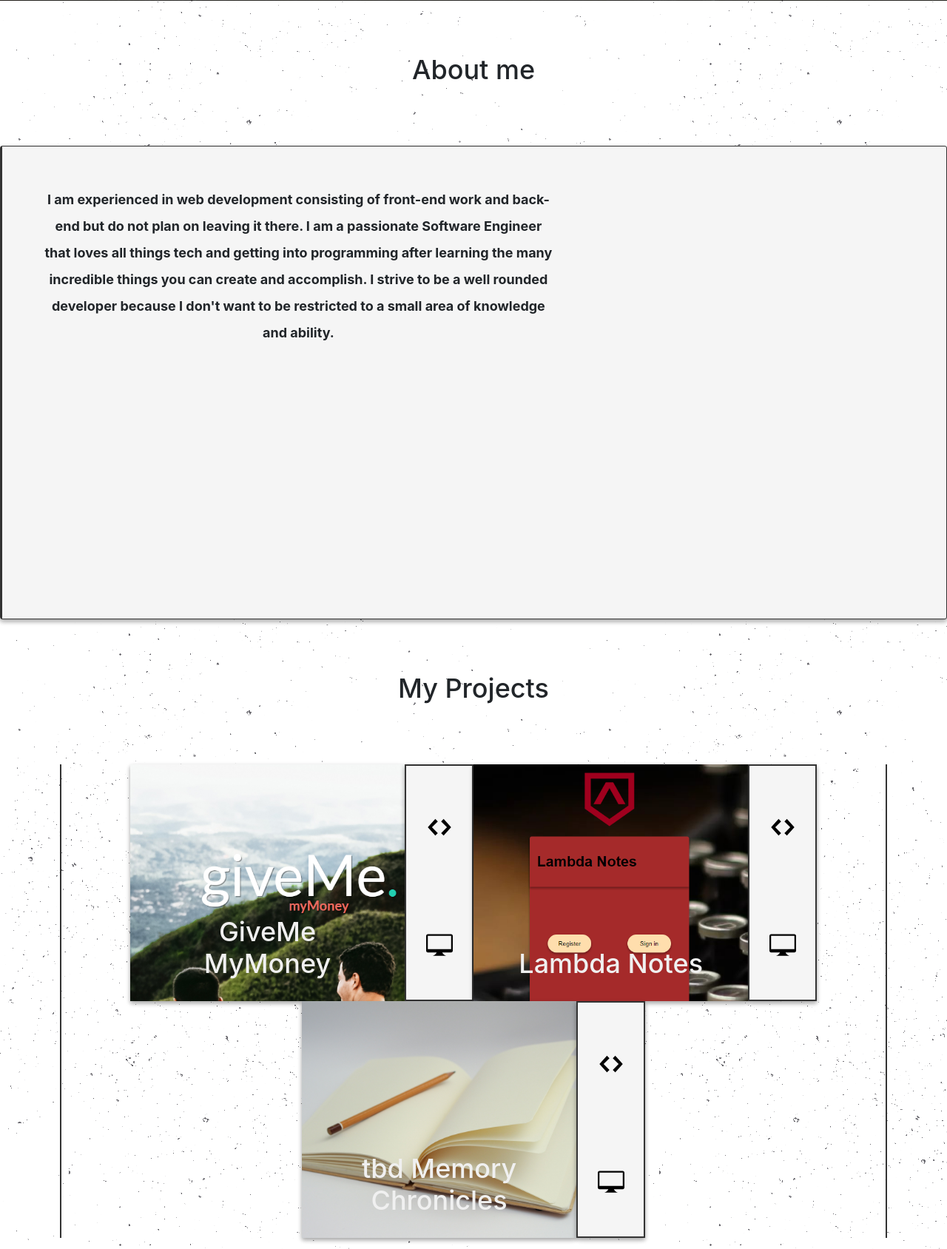
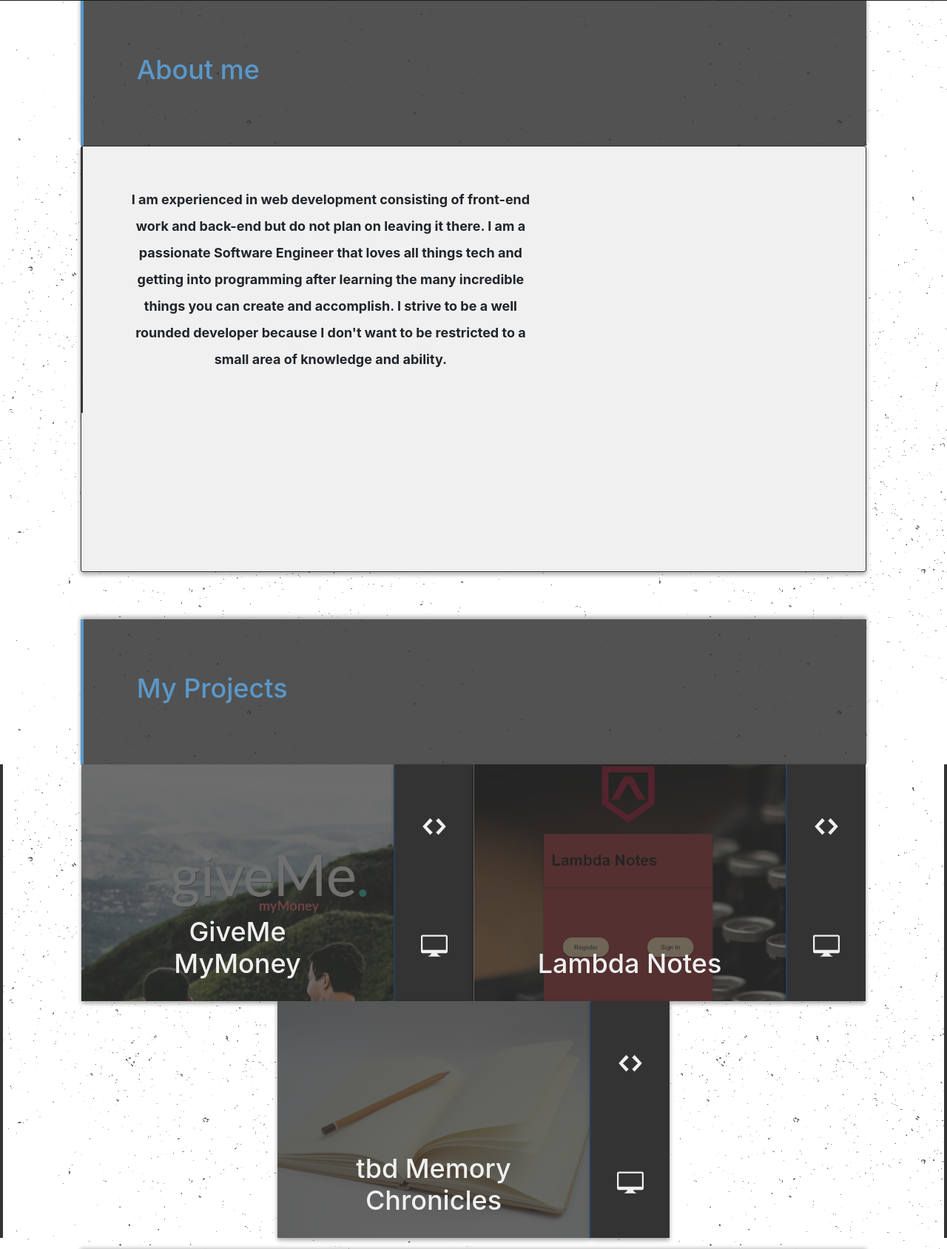
Before and after one commit to onHawk/Portfolio, a Gatsby site in the folder Luis-site/: page / in a window 1280 px wide. Shown: the part 783-2471 px from the top of the page at 74% size. Built offline with nearby package versions, Linux system fonts and the light colour scheme; Gatsby itself is replaced by a stand-in of ours.

Commit message:
add styles to titles and sections for uniformity

```diff
--- a/Luis-site/src/pages/index.js
+++ b/Luis-site/src/pages/index.js
@@ -34,12 +34,12 @@
     <Contact />
     <footer className="foot">
       <Row style={{ margin: '0' }}>
-        <Col className="myinfo">
+        <Col className="myinfo" style={{ borderRight: '1px solid #333333' }}>
           <FaAddressCard size="34px" />
           <p> 770.778.9995 </p>
         </Col>
 
-        <Col className="myinfo">
+        <Col className="myinfo" style={{ borderLeft: '1px solid #333333' }}>
           <FaEnvelope size="34px" />
           <a href="mailto:luisd824@gmail.com">luisd824@gmail.com</a>
         </Col>
--- a/Luis-site/src/sass/main.scss
+++ b/Luis-site/src/sass/main.scss
@@ -3,20 +3,23 @@
   flex-flow: column;
 }
 .titles {
-  margin: 2rem auto;
-  padding: 2rem;
-  text-align: center;
-  width: 80%;
+  margin: 0 auto;
+  padding: 4rem;
+  text-align: left;
+  width: 83%;
+  background-color: #333333d8;
+  border-left: 4px solid #5fb7ffb2;
+  color: #5fb7ffb2;
+  box-shadow: 0px -4px 6px rgba(0, 0, 0, 0.16), 0px -2px 6px rgba(0, 0, 0, 0.23);
+  @media (max-width: 768px) {
+    width: 100%;
+  }
 }
 
 /********** About section styles **********/
 #about {
-  margin-bottom: 1rem;
   height: 80vh;
-  border: 1px solid #333333;
-  border-radius: 3px;
-  background-color: rgb(245, 245, 245);
-  box-shadow: 0 3px 6px rgba(0, 0, 0, 0.16), 0 3px 6px rgba(0, 0, 0, 0.23);
+  width: 100%;
 
   @media (max-width: 415px) {
     width: 100%;
@@ -24,19 +27,24 @@
 }
 
 .text_container {
-  height: 100%;
+  background-color: #f0f0f0;
+  height: 90%;
   font-weight: bold;
-  width: 100%;
+  width: 83%;
+  margin: 0 auto;
   display: flex;
-  // padding: 1rem;
+  flex-flow: column;
+  border: 1px solid #333333;
+  box-shadow: 0 3px 6px rgba(0, 0, 0, 0.16), 0 3px 6px rgba(0, 0, 0, 0.23);
+  border-radius: 3px;
 
   @media (max-width: 768px) {
     flex-flow: column;
+    width: 90%;
   }
 
   p {
     line-height: 2em;
-    // height: 100%;
     width: 60%;
     margin: 0;
     text-align: center;
@@ -58,12 +66,11 @@
 #projects {
   height: auto;
   // overflow: hidden;
-  width: 85%;
+  width: 100%;
   display: flex;
   flex-flow: column;
-  margin: 1rem auto;
-  padding: 0;
-  border-radius: 5px;
+  margin: 0 auto;
+  padding-bottom: 1rem;
 
   @media (max-width: 400px) {
     margin: 0;
@@ -74,14 +81,13 @@
 .grid {
   display: flex;
   justify-content: center;
-  border-right: 2px solid #333333;
-  border-left: 2px solid #333333;
-  margin: 0;
-  transition: all 0.5s cubic-bezier(0.25, 0.8, 0.25, 1);
-
-  &:hover {
-    margin: 10px 0;
-    padding: 10px;
+  border-right: 4px solid #333333;
+  border-left: 4px solid #333333;
+  margin: 0 !important;
+  // transition: all 0.5s cubic-bezier(0.25, 0.8, 0.25, 1);
+  @media (max-width: 768px) {
+    width: 100%;
+    // margin: 0 auto !important;
   }
 }
 
@@ -93,20 +99,27 @@
   background-repeat: no-repeat;
   background-size: cover;
   margin-right: 0;
+  border-right: 2px solid #304a6d;
+  font-size: 2rem;
 
-  font-size: 2rem;
-  transition: ease-in 0.4s;
-  // &:hover {
-  //   border-radius: 20px 10px 0 0;
-  // }
+  transition: all 0.5s cubic-bezier(0.25, 0.8, 0.25, 1);
+  &:hover {
+    box-shadow: 0 1px 3px rgba(0, 0, 0, 0.12), 0 1px 2px rgba(0, 0, 0, 0.24);
+    border-right-width: 10px;
+    margin: 0 10px;
+    padding: 10px;
+  }
+
+  @media (max-width: 767px) {
+    border-right: none;
+  }
   &-name {
     display: flex;
-    border-radius: 4px 0 0 4px;
-    // opacity: 0;
     transition: 0.4s;
     height: 100%;
     text-align: center;
     color: #f0f0f0;
+    background-color: #333333b4;
     &:hover {
       color: #333333;
       transition: 0.4s;
@@ -140,12 +153,8 @@
 }
 .details {
   text-align: right;
-  margin-left: 0;
-  background-color: rgb(245, 245, 245);
-  border-top: 2px solid #333333;
-  border-bottom: 2px solid #333333;
-  border-right: 2px solid #333333;
-  border-left: 2px solid #333333;
+  margin: 0;
+  background-color: #333333;
   box-shadow: 0 3px 6px rgba(0, 0, 0, 0.16), 0 3px 6px rgba(0, 0, 0, 0.23);
 
   &-links {
@@ -157,11 +166,11 @@
     font-size: 2rem;
     transition: 0.4s;
     a {
-      color: black;
+      color: #f0f0f0;
       padding: 10px;
       transition: 0.4s;
       &:hover {
-        color: #1c4f91;
+        color: #5fb7ffb2;
         font-size: 2.2rem;
       }
     }
@@ -186,12 +195,18 @@
 #contact {
   height: 100%;
   padding: 0;
+  width: 100%;
 }
 
 .form {
-  margin: 0;
+  margin: 0 auto;
   border-radius: 2px;
+  width: 83%;
+  // border-top: 2px solid #5fa5ff73;
 
+  @media (max-width: 768px) {
+    width: 100%;
+  }
   label {
     font-size: 24px;
     margin: 10px;
@@ -202,7 +217,6 @@
     padding: 2rem !important;
     display: flex;
     flex-flow: column;
-    border-bottom: 2px solid #5fa5ff73;
     background-color: #333333;
     input {
       outline: none;
@@ -225,7 +239,7 @@
     background-color: #333333;
     border: none;
     border-radius: 3px;
-    border: 2px solid #5fa5ff73;
+    border: 2px solid #5fb7ffb2;
     cursor: pointer;
     transition: ease-in 0.3s all;
     box-shadow: 0 1px 3px rgba(0, 0, 0, 0.12), 0 1px 2px rgba(0, 0, 0, 0.24);
@@ -241,10 +255,9 @@
   flex-flow: column;
   justify-content: center;
   padding: 2rem;
-  // border: 2px solid #555555;
   background-color: #333333;
   height: 50vh;
-  // border-radius: 0 0 3px 3px;
+
   textarea {
     margin-bottom: 2rem;
     padding: 1rem;
@@ -273,15 +286,12 @@
   height: 200px;
   padding: 1rem;
   border-bottom: 2px solid #333333;
-  border-left: 2px solid #333333;
-  border-right: 2px solid #333333;
-
   a {
     margin-bottom: 1rem;
     color: #333333;
     &:hover {
       text-decoration-line: none;
-      color: #5fa5ff73;
+      color: #5fb7ffb2;
     }
     &:before {
       content: '<';
@@ -307,7 +317,7 @@
     a {
       color: #f0f0f0;
       &:hover {
-        color: #5fa5ff73;
+        color: #5fb7ffb2;
       }
     }
   }
```
